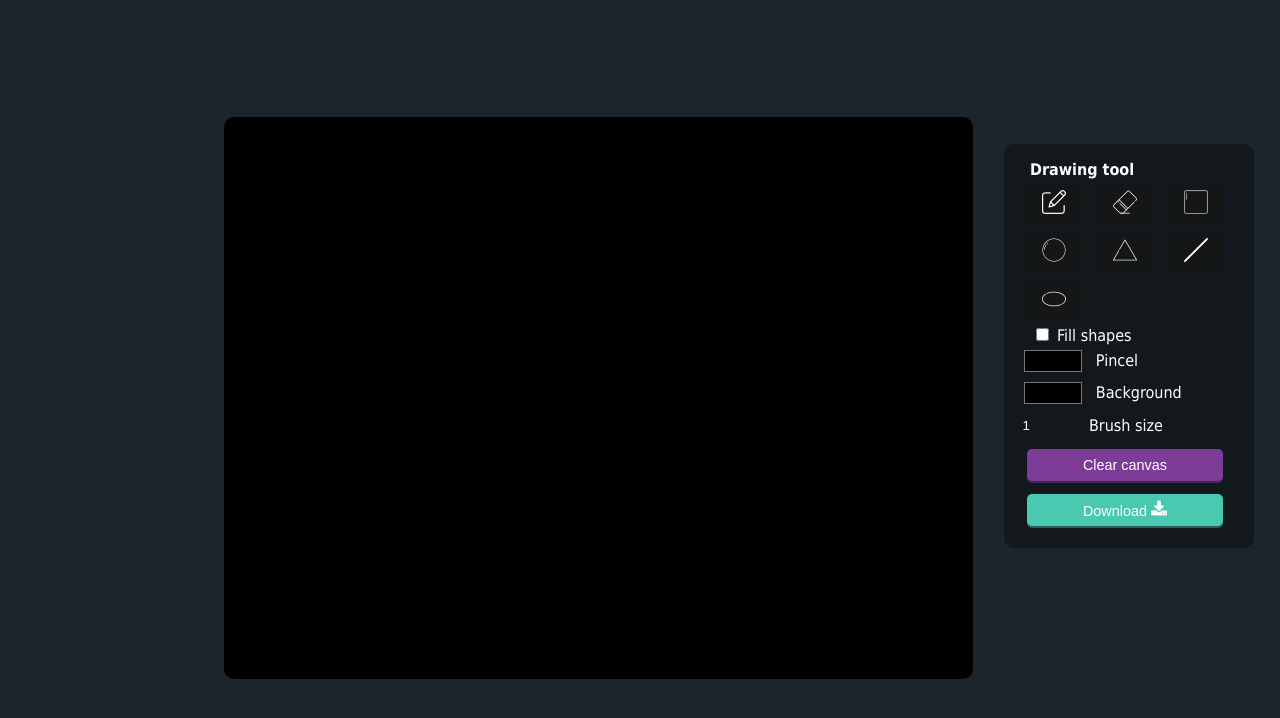
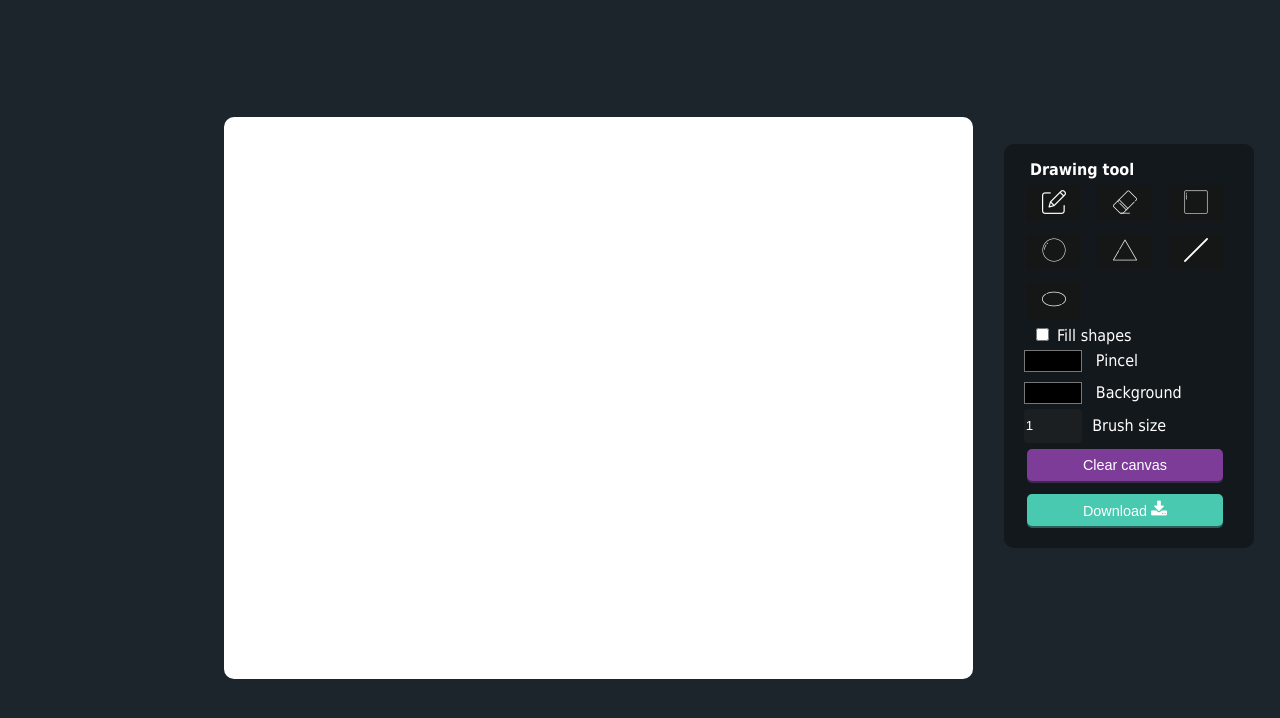
Before and after one commit to CodeFoxZ37/DrawWeb, a plain HTML site: page index.html in a window 1280 px wide. Drawn offline with Linux system fonts and the light colour scheme.

Commit message:
Se hicieron pequeños retoque en algunas posiciones y en el canva que cuando recargaba la pagina tenia el color igual al ultimo cambio que hizo

```diff
--- a/index.html
+++ b/index.html
@@ -24,7 +24,7 @@
             <p>Pincel</p>
         </div>
         <div class="inputContainer2">
-            <input type="color" value="#fff" class="inputColor2">
+            <input type="color" value="#ffff" class="inputColor2">
             <p>Background</p>
         </div>
 
--- a/script.js
+++ b/script.js
@@ -151,7 +151,7 @@ canvas.addEventListener("mouseover", () => Drawing = false);
 
 // Inicializa el canvas y el fondo
 updateCanvasSize();
-canvas.style.background = Background.value; // Establece el fondo inicial
+canvas.style.background = "#ffff"; // Establece el fondo inicial
 
 // Limpia todo el lienzo
 clear.addEventListener("click", () => {
--- a/style.css
+++ b/style.css
@@ -35,14 +35,14 @@ body {
 
 .inputRange, .Number {
     position: relative;
-    background-color: #13181d;
+    background-color: #1c1f22;
     color: #fff;
     border: none; /* Simplified border syntax */
     height: 2rem; /* Relative unit */
     width: 25%; /* Scales within controls */
     min-width: 50px; /* Minimum width for usability */
     border-radius: 4px;
-    margin-left: 0.5rem;
+    margin-left: 3.3px;
 }
 
 .inputColor, .inputColor2, .colorText {
@@ -160,7 +160,7 @@ body {
 }
 
 /* Asegura que los márgenes no interfieran */
-.inputColor, .inputColor2, .inputRange, p {
+.inputColor, .inputColor2, p {
     margin: 0; /* Elimina márgenes por defecto */
 
 }
```
